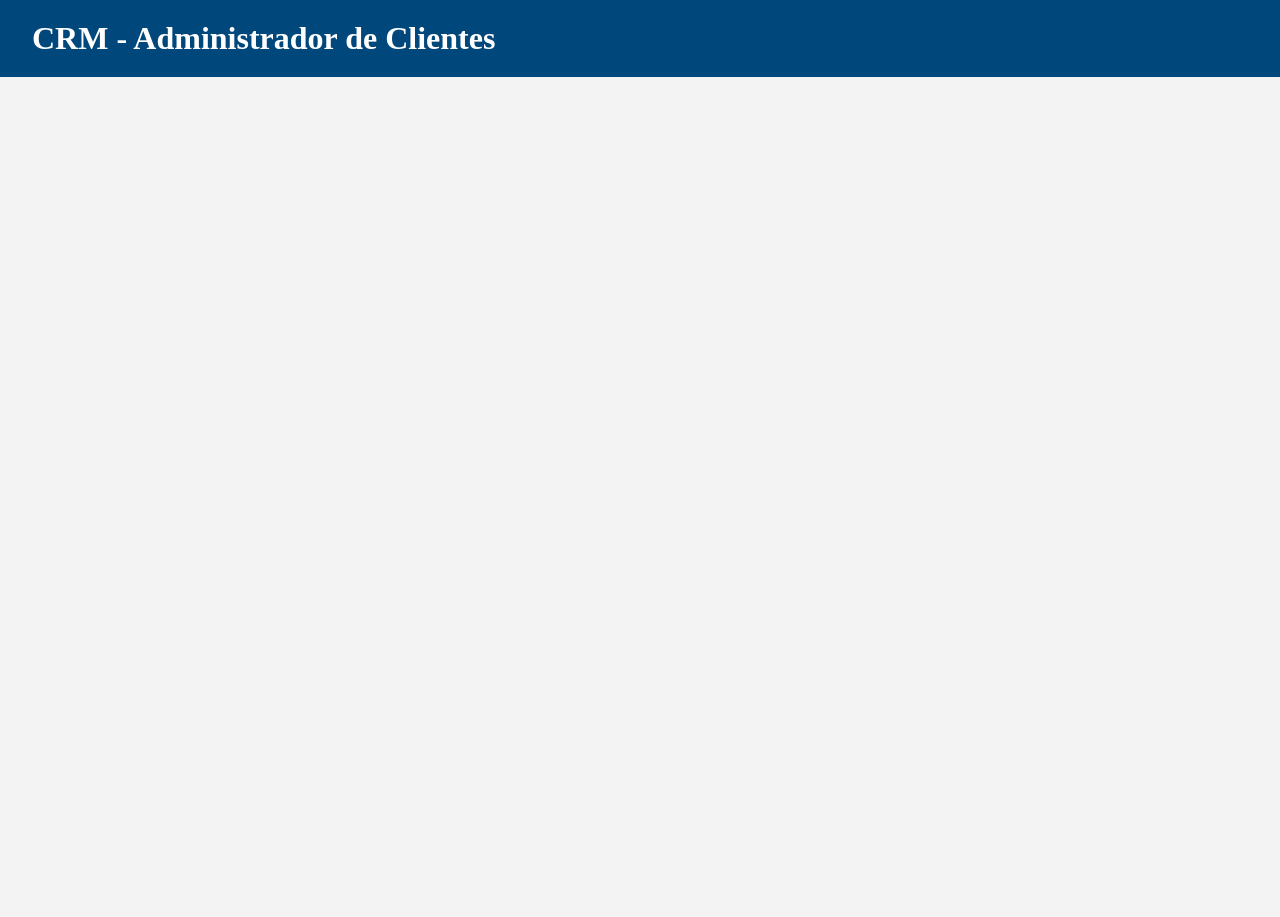
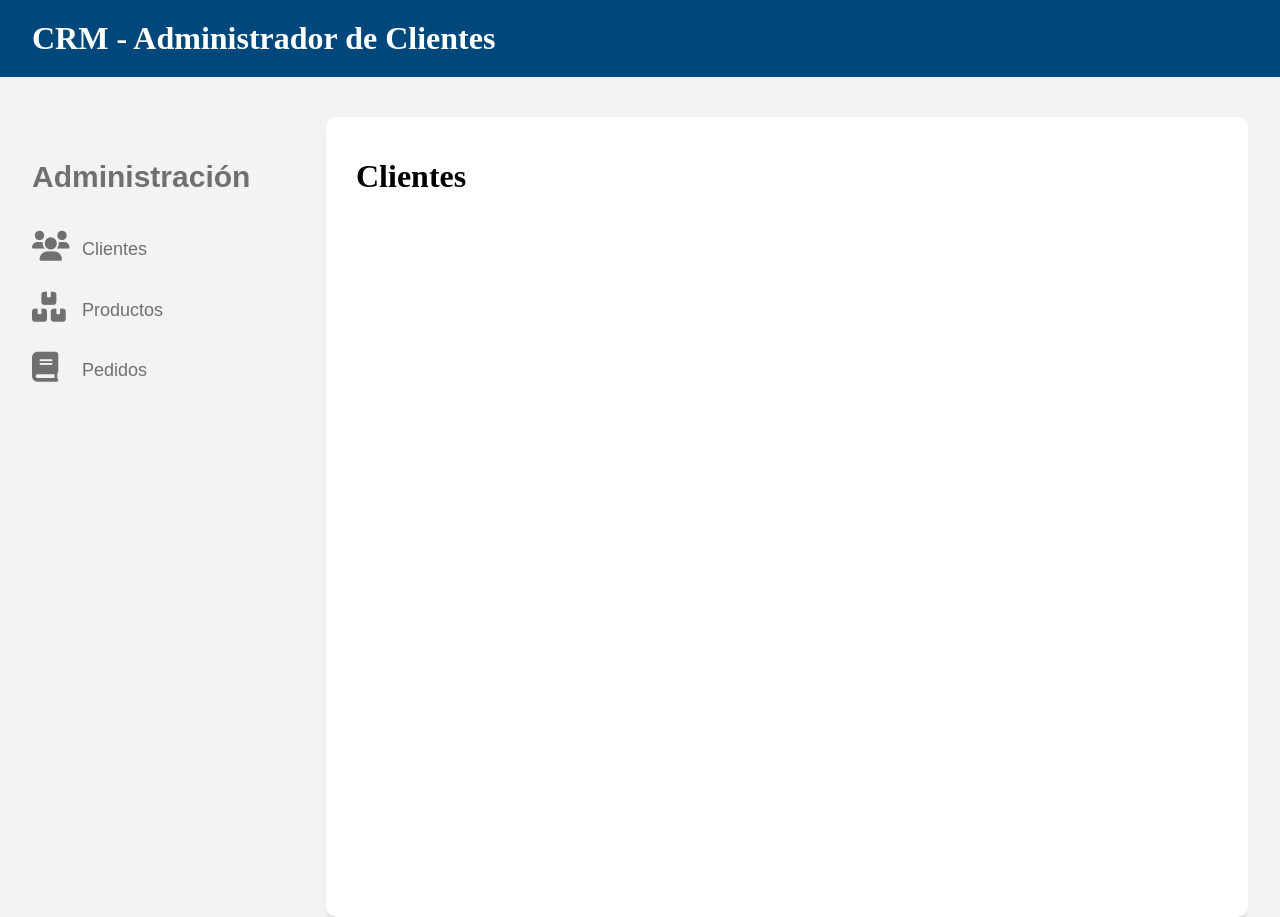
Before and after one commit to AndresJimenezS/apis-react, a React (Create React App) app: page / in a window 1280 px wide. Before the commit the page ends 800 px from the top, so only its background shows below. Built offline with nearby package versions, Linux system fonts and the light colour scheme.

Commit message:
Navigation / Routing with React { LINKS }

```diff
--- a/package.json
+++ b/package.json
@@ -8,6 +8,7 @@
     "@testing-library/user-event": "^13.5.0",
     "react": "^18.3.1",
     "react-dom": "^18.3.1",
+    "react-router-dom": "^6.23.1",
     "react-scripts": "5.0.1",
     "web-vitals": "^2.1.4"
   },
--- a/src/App.js
+++ b/src/App.js
@@ -1,15 +1,44 @@
 import React, {Fragment} from 'react';
+
+// Routing
+import { BrowserRouter, Routes, Route, Link } from 'react-router-dom';
 
 /* Layout */
 import Header from './componentes/layout/Header'
+import Navegacion from './componentes/layout/Navegacion'
+
+/* Componentes */
+import Clientes from './componentes/clientes/Clientes'
+import Pedidos from './componentes/pedidos/Pedidos'
+import Productos from './componentes/productos/Productos'
 
 
 function App(){
   return(
-    // sintaxis utilizar componentes(fragment)
-    <Fragment>
+    <BrowserRouter>  {/* envolver todo el código para utilizar routing*/}
+
+    <Fragment> {/* sintaxis para utilizar varios componentes con fragment*/}
       <Header />
+
+        <div className="grid contenedor contenido-principal">
+          <Navegacion />
+
+          <main class="caja-contenido col-9">
+
+            <Routes>
+              <Route path="/" element={<Clientes />} />
+
+              <Route path="/productos" element={<Productos />} />
+
+              <Route path="/pedidos" element={<Pedidos />} />
+
+            </Routes>
+          </main>
+        </div>
+
     </Fragment>
+    </BrowserRouter>
+
   )
 }
 
--- /dev/null
+++ b/src/componentes/clientes/Clientes.js
@@ -0,0 +1,11 @@
+import React from 'react';
+
+
+function Clientes() {
+    return(
+      <h1>Clientes</h1>
+    );
+}
+
+
+export default Clientes;
--- /dev/null
+++ b/src/componentes/layout/Navegacion.js
@@ -0,0 +1,17 @@
+import React from 'react';
+import { Link } from 'react-router-dom';
+
+const Navegacion = () => {
+  return (
+    <aside className="sidebar col-3">
+      <h2>Administración</h2>
+      <nav className="navegacion">
+        <Link to="/" className="clientes">Clientes</Link>
+        <Link to="/productos" className="productos">Productos</Link>
+        <Link to="/pedidos" className="pedidos">Pedidos</Link>
+      </nav>
+    </aside>
+  );
+};
+
+export default Navegacion;
--- /dev/null
+++ b/src/componentes/pedidos/Pedidos.js
@@ -0,0 +1,11 @@
+import React from 'react';
+
+
+function Pedidos() {
+    return(
+      <h1>Pedidos</h1>
+    );
+}
+
+
+export default Pedidos;
--- /dev/null
+++ b/src/componentes/productos/Productos.js
@@ -0,0 +1,11 @@
+import React from 'react';
+
+
+function Productos() {
+    return(
+      <h1>Productos</h1>
+    );
+}
+
+
+export default Productos;
```
Also changed, not shown: 1 other file (tests, documents, lock files or other folders).
